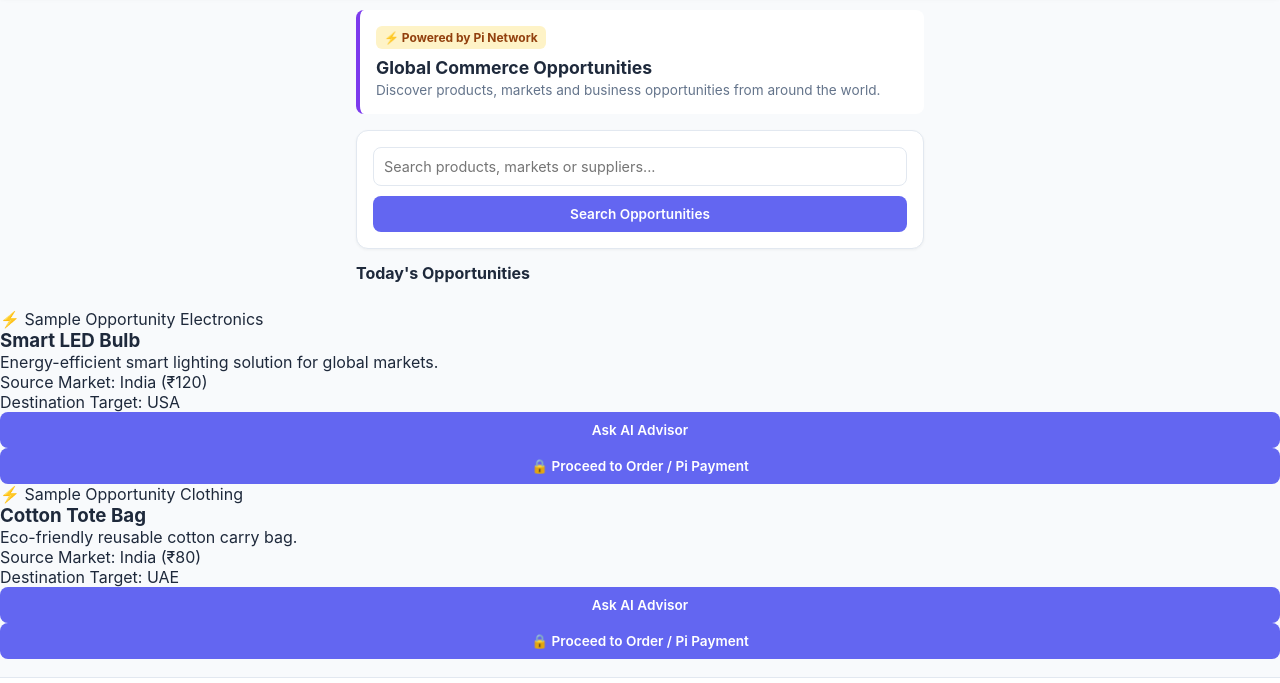
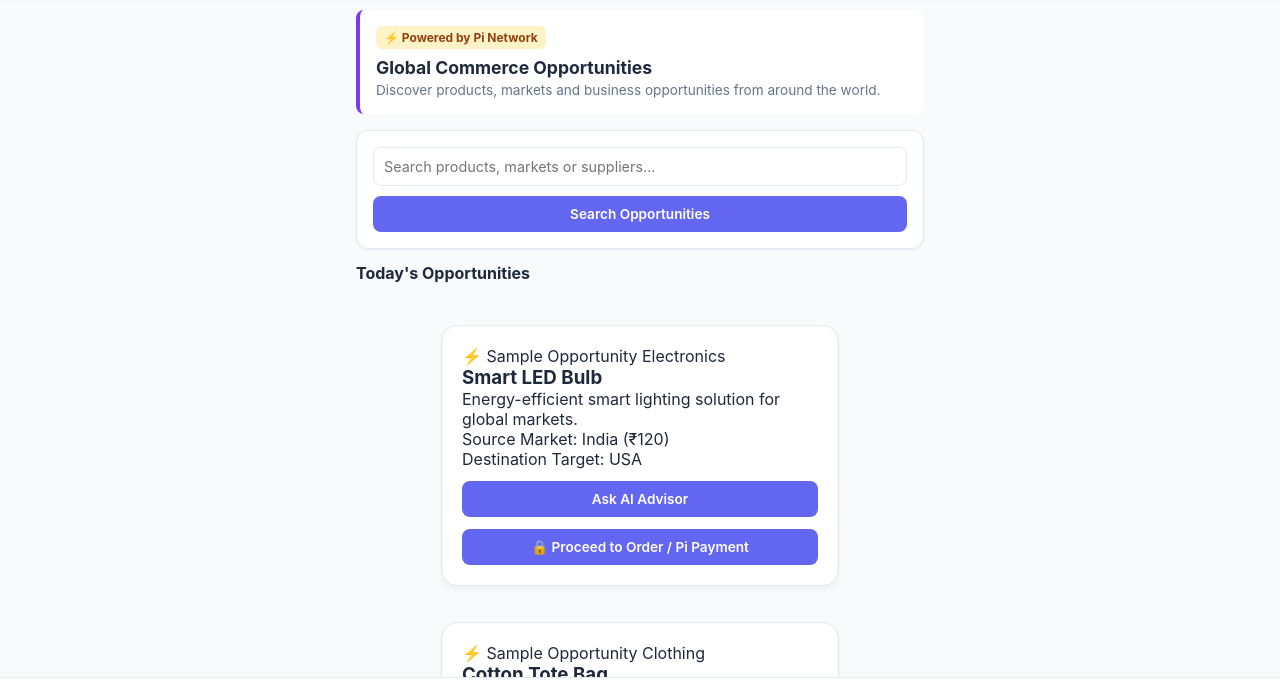
Before and after one commit to ajaykumarpandey8076-del/PiNexusCommerce, a website: page public/index.html in a window 1280 px wide. Shown: the part 62-745 px from the top of the page. Drawn offline with Linux system fonts and the light colour scheme.

Commit message:
Update style.css

```diff
--- a/public/style.css
+++ b/public/style.css
@@ -41,3 +41,30 @@ nav { position: fixed; bottom: 0; left: 0; right: 0; background: white; border-t
 .nav-item { text-align: center; font-size: 0.7rem; color: var(--text-muted); cursor: pointer; font-weight: 600; flex: 1; }
 .nav-item.active { color: var(--pi-purple); }
 .nav-item span { display: block; font-size: 1.2rem; margin-bottom: 2px; }
+/* ==========================================
+   PiNexusCommerce - Product Card Visual Polish
+   ========================================= */
+#opportunities-container {
+  display: flex;
+  flex-direction: column;
+  gap: 20px;
+  padding: 16px;
+  max-width: 430px;
+  margin: 0 auto;
+}
+
+#opportunities-container > div {
+  background-color: var(--card-bg, #ffffff);
+  border-radius: 16px;
+  border: 1px solid var(--border, #e2e8f0);
+  box-shadow: 0 4px 6px -1px rgba(0, 0, 0, 0.05);
+  padding: 20px;
+  margin-bottom: 16px;
+}
+
+#opportunities-container .flex-col {
+  display: flex;
+  flex-direction: column;
+  gap: 12px;
+  margin-top: 12px;
+}
```
